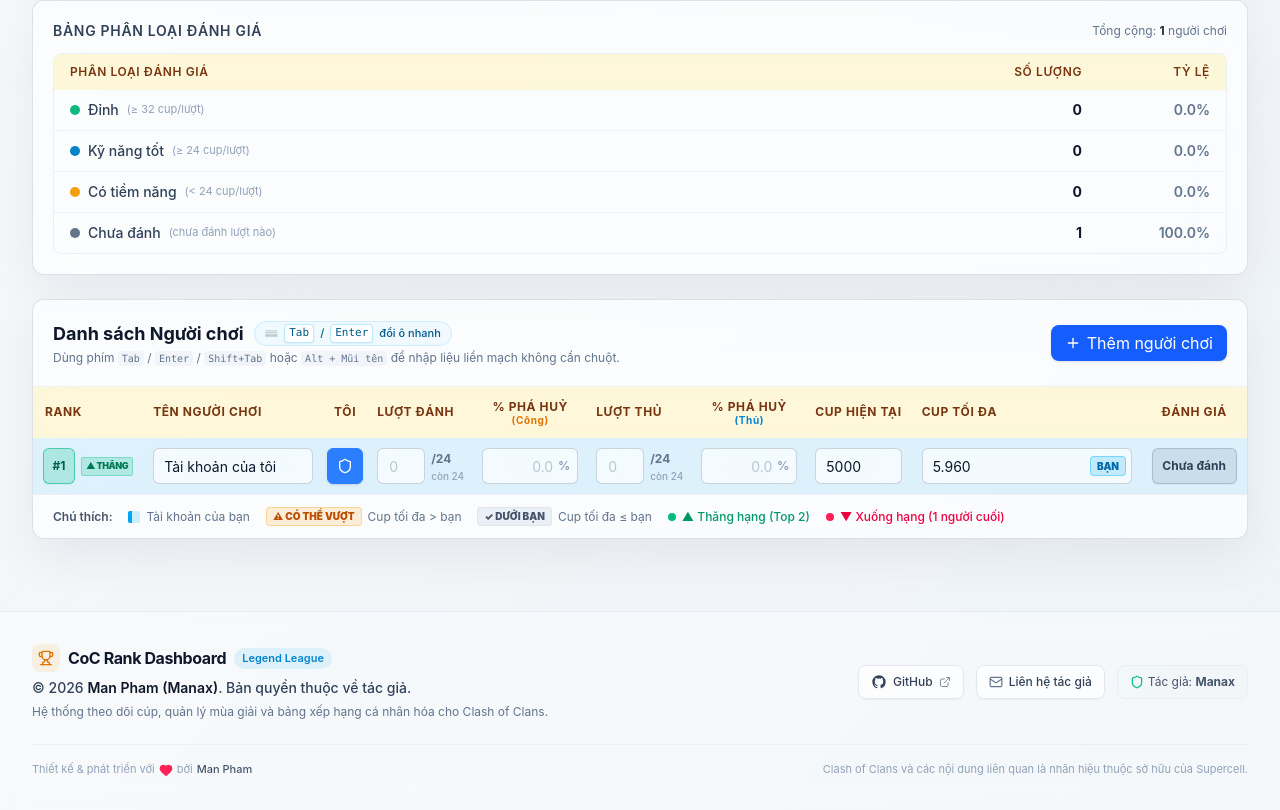
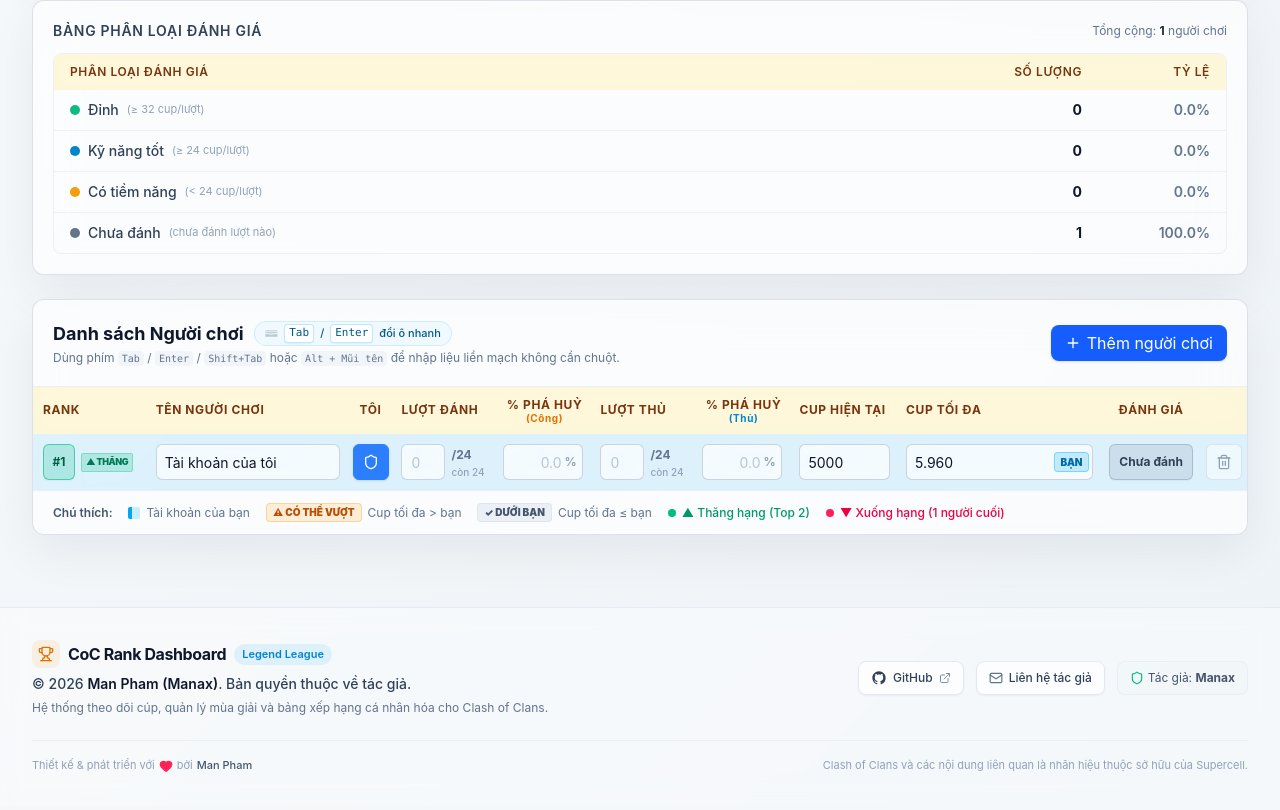
Before and after one commit to pmmdrg/coc-rank-dashboard, a React (Vite) app: page / in a window 1280 px wide. Shown: the part 808-1618 px from the top of the page. Built offline with nearby package versions, Linux system fonts and the light colour scheme.

Commit message:
fix: tighten table column spacing and streamline layout container

```diff
--- a/src/App.tsx
+++ b/src/App.tsx
@@ -359,7 +359,7 @@ function App() {
         onOpenDriveConfig={() => setIsDriveConfigOpen(true)}
       />
 
-      <main className="mx-auto w-full max-w-[1650px] flex-1 px-4 py-6 sm:px-6 lg:px-8 space-y-6">
+      <main className="mx-auto w-full max-w-[1320px] flex-1 px-4 py-6 sm:px-6 lg:px-8 space-y-6">
         {/* Cảnh báo trình duyệt cho Local File System */}
         {storageSource === 'local' && !localAdapter.canWriteBack ? (
           <div className="animate-fade-in rounded-xl border border-amber-300/60 bg-amber-50/80 px-4 py-3 text-sm text-amber-900 backdrop-blur dark:border-amber-500/30 dark:bg-amber-950/40 dark:text-amber-200">
--- a/src/components/Footer.tsx
+++ b/src/components/Footer.tsx
@@ -5,7 +5,7 @@ export function Footer() {
 
   return (
     <footer className="mt-12 border-t border-slate-200/80 bg-white/40 backdrop-blur-md dark:border-slate-800/80 dark:bg-slate-950/40">
-      <div className="mx-auto max-w-[1650px] px-4 py-8 sm:px-6 lg:px-8">
+      <div className="mx-auto max-w-[1320px] px-4 py-8 sm:px-6 lg:px-8">
         <div className="flex flex-col gap-6 md:flex-row md:items-center md:justify-between">
           {/* Brand & Copyright */}
           <div className="space-y-1.5">
--- a/src/components/PlayerRow.tsx
+++ b/src/components/PlayerRow.tsx
@@ -355,7 +355,7 @@ export function PlayerRow({
       </td>
 
       {/* Tên người chơi */}
-      <td className="w-52 min-w-[180px] max-w-[240px] px-2.5 py-2.5 align-middle">
+      <td className="w-48 min-w-[165px] max-w-[210px] px-2 py-2 align-middle">
         <input
           data-field="name"
           value={player.name}
@@ -363,13 +363,13 @@ export function PlayerRow({
           onBlur={onFinishEditing}
           onKeyDown={(e) => handleInputKeyDown(e, 'name')}
           onChange={(e) => onUpdateField('name', e.target.value)}
-          className="soft-field h-9 w-full min-w-[160px] rounded-md px-2.5 text-sm font-medium"
+          className="soft-field h-9 w-full min-w-[150px] rounded-md px-2 text-sm font-medium"
           title="Tên người chơi (Tab/Enter để sang Lượt đánh)"
         />
       </td>
 
       {/* Nút đánh dấu Tài khoản của tôi */}
-      <td className="px-1 py-2.5 text-center align-middle">
+      <td className="px-1 py-2 text-center align-middle">
         <button
           type="button"
           tabIndex={-1}
@@ -386,7 +386,7 @@ export function PlayerRow({
       </td>
 
       {/* Số lượt đánh */}
-      <td className="px-2.5 py-2.5 align-middle">
+      <td className="px-2 py-2 align-middle">
         <div className="flex h-9 items-center gap-1.5">
           <input
             data-field="attacks"
@@ -399,7 +399,7 @@ export function PlayerRow({
             onBlur={onFinishEditing}
             onKeyDown={(e) => handleInputKeyDown(e, 'attacks')}
             onChange={(e) => handleNumberChange(e.target.value, 'attacks', onUpdateField, maxAttacks)}
-            className="soft-field h-9 w-12 rounded-md px-1 text-center text-sm font-semibold placeholder:text-slate-400/60 dark:placeholder:text-slate-500"
+            className="soft-field h-9 w-11 rounded-md px-1 text-center text-sm font-semibold placeholder:text-slate-400/60 dark:placeholder:text-slate-500"
             title="Số lượt đánh (Tab/Enter sang % Công, Alt+Mũi tên để di chuyển)"
           />
           <div className="flex flex-col justify-center leading-none">
@@ -420,8 +420,8 @@ export function PlayerRow({
       </td>
 
       {/* % Phá huỷ trên mỗi lượt công */}
-      <td className="px-2 py-2.5 align-middle">
-        <div className="relative flex h-9 w-24 items-center">
+      <td className="px-1.5 py-2 align-middle">
+        <div className="relative flex h-9 w-20 items-center">
           <input
             data-field="attackDestruction"
             type="text"
@@ -439,17 +439,17 @@ export function PlayerRow({
             }}
             onKeyDown={(e) => handleInputKeyDown(e, 'attackDestruction')}
             onChange={(e) => handleDestructionChange('attackDestruction', e.target.value)}
-            className="soft-field h-9 w-full rounded-md pr-6 pl-2 text-right text-sm font-semibold placeholder:text-slate-400/60 dark:placeholder:text-slate-500"
+            className="soft-field h-9 w-full rounded-md pr-5 pl-1.5 text-right text-sm font-semibold placeholder:text-slate-400/60 dark:placeholder:text-slate-500"
             title="% Phá huỷ trên mỗi lượt tấn công (0.0% - 100.0%) (Tab/Enter sang Lượt thủ)"
           />
-          <span className="pointer-events-none absolute right-2 text-xs font-bold text-slate-400 dark:text-slate-500">
+          <span className="pointer-events-none absolute right-1.5 text-xs font-bold text-slate-400 dark:text-slate-500">
             %
           </span>
         </div>
       </td>
 
       {/* Số lượt thủ */}
-      <td className="px-2.5 py-2.5 align-middle">
+      <td className="px-2 py-2 align-middle">
         <div className="flex h-9 items-center gap-1.5">
           <input
             data-field="defenses"
@@ -462,7 +462,7 @@ export function PlayerRow({
             onBlur={onFinishEditing}
             onKeyDown={(e) => handleInputKeyDown(e, 'defenses')}
             onChange={(e) => handleNumberChange(e.target.value, 'defenses', onUpdateField, maxDefenses)}
-            className="soft-field h-9 w-12 rounded-md px-1 text-center text-sm font-semibold placeholder:text-slate-400/60 dark:placeholder:text-slate-500"
+            className="soft-field h-9 w-11 rounded-md px-1 text-center text-sm font-semibold placeholder:text-slate-400/60 dark:placeholder:text-slate-500"
             title="Số lượt thủ (Tab/Enter sang % Thủ, Shift+Tab về % Công)"
           />
           <div className="flex flex-col justify-center leading-none">
@@ -483,8 +483,8 @@ export function PlayerRow({
       </td>
 
       {/* % Phá huỷ trên mỗi lượt thủ */}
-      <td className="px-2 py-2.5 align-middle">
-        <div className="relative flex h-9 w-24 items-center">
+      <td className="px-1.5 py-2 align-middle">
+        <div className="relative flex h-9 w-20 items-center">
           <input
             data-field="defenseDestruction"
             type="text"
@@ -502,17 +502,17 @@ export function PlayerRow({
             }}
             onKeyDown={(e) => handleInputKeyDown(e, 'defenseDestruction')}
             onChange={(e) => handleDestructionChange('defenseDestruction', e.target.value)}
-            className="soft-field h-9 w-full rounded-md pr-6 pl-2 text-right text-sm font-semibold placeholder:text-slate-400/60 dark:placeholder:text-slate-500"
+            className="soft-field h-9 w-full rounded-md pr-5 pl-1.5 text-right text-sm font-semibold placeholder:text-slate-400/60 dark:placeholder:text-slate-500"
             title="% Phá huỷ trên mỗi lượt phòng thủ (0.0% - 100.0%) (Tab/Enter sang Cup hiện tại)"
           />
-          <span className="pointer-events-none absolute right-2 text-xs font-bold text-slate-400 dark:text-slate-500">
+          <span className="pointer-events-none absolute right-1.5 text-xs font-bold text-slate-400 dark:text-slate-500">
             %
           </span>
         </div>
       </td>
 
       {/* Số cup hiện tại */}
-      <td className="px-2.5 py-2.5 align-middle">
+      <td className="px-2 py-2 align-middle">
         <input
           data-field="currentCups"
           type="number"
@@ -523,13 +523,13 @@ export function PlayerRow({
           onBlur={onFinishEditing}
           onKeyDown={(e) => handleInputKeyDown(e, 'currentCups')}
           onChange={(e) => handleNumberChange(e.target.value, 'currentCups', onUpdateField)}
-          className="soft-field h-9 w-full rounded-md px-2.5 text-sm font-semibold placeholder:text-slate-400/60 dark:placeholder:text-slate-500"
+          className="soft-field h-9 w-full rounded-md px-2 text-sm font-semibold placeholder:text-slate-400/60 dark:placeholder:text-slate-500"
           title="Số cup hiện tại (Enter để lưu & xếp hạng, Shift+Tab về % Thủ, Tab sang người chơi kế tiếp)"
         />
       </td>
 
       {/* Số cup tối đa có thể đạt (tự động tính theo công thức & chỉ báo so sánh) */}
-      <td className="w-60 min-w-[230px] px-2.5 py-2.5 align-middle">
+      <td className="w-48 min-w-[195px] px-2 py-2 align-middle">
         <div className="relative flex h-9 items-center">
           <input
             type="text"
@@ -537,7 +537,7 @@ export function PlayerRow({
             tabIndex={-1}
             value={player.maxPossibleCups.toLocaleString('vi-VN')}
             title={`Công thức: ${player.currentCups} cup hiện tại + (${maxAttacks} - ${player.attacks}) lượt chưa đánh × 40 = ${player.maxPossibleCups} cup`}
-            className={`soft-field h-9 w-full rounded-md px-2.5 pr-[110px] text-sm font-bold select-all cursor-default transition-colors ${
+            className={`soft-field h-9 w-full rounded-md px-2 pr-[98px] text-sm font-bold select-all cursor-default transition-colors ${
               isMyPlayer
                 ? 'border-sky-400/40 bg-sky-500/10 text-sky-700 dark:border-sky-500/40 dark:bg-sky-950/40 dark:text-sky-300'
                 : canPassMe
@@ -546,7 +546,7 @@ export function PlayerRow({
             }`}
           />
           <span
-            className={`pointer-events-none absolute right-1.5 inline-flex items-center gap-1 rounded px-1.5 py-0.5 text-[10px] font-black tracking-tight select-none border ${
+            className={`pointer-events-none absolute right-1 inline-flex items-center gap-1 rounded px-1.5 py-0.5 text-[10px] font-black tracking-tight select-none border ${
               isMyPlayer
                 ? 'border-sky-400/40 bg-sky-500/20 text-sky-700 dark:border-sky-400/30 dark:bg-sky-500/30 dark:text-sky-300'
                 : canPassMe
@@ -567,7 +567,7 @@ export function PlayerRow({
       </td>
 
       {/* Phân loại đánh giá (Tính tự động theo số cup trung bình/lượt) */}
-      <td className="px-2.5 py-2.5 align-middle">
+      <td className="px-2 py-2 align-middle">
         <div
           className={`flex h-9 w-full items-center justify-center rounded-md border text-xs font-bold shadow-xs select-none transition-colors ${ratingTagColors[player.rating]}`}
           title={
@@ -587,7 +587,7 @@ export function PlayerRow({
       </td>
 
       {/* Nút Xóa người chơi */}
-      <td className="px-1 py-2.5 text-center align-middle">
+      <td className="px-1 py-2 text-center align-middle">
         <button
           type="button"
           tabIndex={-1}
--- a/src/components/PlayerTable.tsx
+++ b/src/components/PlayerTable.tsx
@@ -410,30 +410,30 @@ export function PlayerTable({
       </div>
 
       <div className="overflow-x-auto">
-        <table className="relative w-full min-w-[1150px] border-separate border-spacing-0 text-left text-sm">
+        <table className="relative w-full min-w-[1080px] border-separate border-spacing-0 text-left text-sm">
           <thead className="soft-table-head text-xs uppercase tracking-wider">
             <tr>
-              <th className="w-20 min-w-[76px] px-3 py-3 whitespace-nowrap">Rank</th>
-              <th className="w-52 min-w-[180px] max-w-[240px] px-2.5 py-3">Tên người chơi</th>
-              <th className="w-12 min-w-[44px] px-1 py-3 text-center">Tôi</th>
-              <th className="w-28 min-w-[95px] px-2.5 py-3 whitespace-nowrap">Lượt đánh</th>
-              <th className="w-24 min-w-[90px] px-2 py-3 whitespace-nowrap text-center">
+              <th className="w-18 min-w-[72px] px-2.5 py-2.5 whitespace-nowrap">Rank</th>
+              <th className="w-48 min-w-[165px] max-w-[210px] px-2 py-2.5">Tên người chơi</th>
+              <th className="w-11 min-w-[40px] px-1 py-2.5 text-center">Tôi</th>
+              <th className="w-24 min-w-[88px] px-2 py-2.5 whitespace-nowrap">Lượt đánh</th>
+              <th className="w-22 min-w-[84px] px-1.5 py-2.5 whitespace-nowrap text-center">
                 <div className="leading-tight">
                   <div>% Phá huỷ</div>
                   <div className="text-[10px] font-bold text-amber-600 dark:text-amber-400 normal-case">(Công)</div>
                 </div>
               </th>
-              <th className="w-28 min-w-[95px] px-2.5 py-3 whitespace-nowrap">Lượt thủ</th>
-              <th className="w-24 min-w-[90px] px-2 py-3 whitespace-nowrap text-center">
+              <th className="w-24 min-w-[88px] px-2 py-2.5 whitespace-nowrap">Lượt thủ</th>
+              <th className="w-22 min-w-[84px] px-1.5 py-2.5 whitespace-nowrap text-center">
                 <div className="leading-tight">
                   <div>% Phá huỷ</div>
                   <div className="text-[10px] font-bold text-sky-600 dark:text-sky-400 normal-case">(Thủ)</div>
                 </div>
               </th>
-              <th className="w-28 min-w-[95px] px-2.5 py-3 whitespace-nowrap">Cup hiện tại</th>
-              <th className="w-60 min-w-[230px] px-2.5 py-3 whitespace-nowrap">Cup tối đa</th>
-              <th className="w-28 min-w-[105px] px-2.5 py-3 whitespace-nowrap text-center">Đánh giá</th>
-              <th className="w-12 min-w-[44px] px-1 py-3 text-center"></th>
+              <th className="w-24 min-w-[88px] px-2 py-2.5 whitespace-nowrap">Cup hiện tại</th>
+              <th className="w-48 min-w-[195px] px-2 py-2.5 whitespace-nowrap">Cup tối đa</th>
+              <th className="w-24 min-w-[92px] px-2 py-2.5 whitespace-nowrap text-center">Đánh giá</th>
+              <th className="w-11 min-w-[40px] px-1 py-2.5 text-center"></th>
             </tr>
           </thead>
           <tbody className="divide-y divide-slate-200/50 dark:divide-slate-800/60">
--- a/src/components/SeasonHeader.tsx
+++ b/src/components/SeasonHeader.tsx
@@ -43,7 +43,7 @@ export function SeasonHeader({
 
   return (
     <header className="glass-header sticky top-0 z-40">
-      <div className="mx-auto flex max-w-[1650px] flex-col gap-4 px-4 py-4 sm:px-6 lg:flex-row lg:items-center lg:justify-between lg:px-8">
+      <div className="mx-auto flex max-w-[1320px] flex-col gap-4 px-4 py-4 sm:px-6 lg:flex-row lg:items-center lg:justify-between lg:px-8">
         <div>
           <h1 className="text-2xl font-bold tracking-tight text-slate-900 sm:text-3xl dark:text-slate-50">
             CoC Rank Dashboard
```
